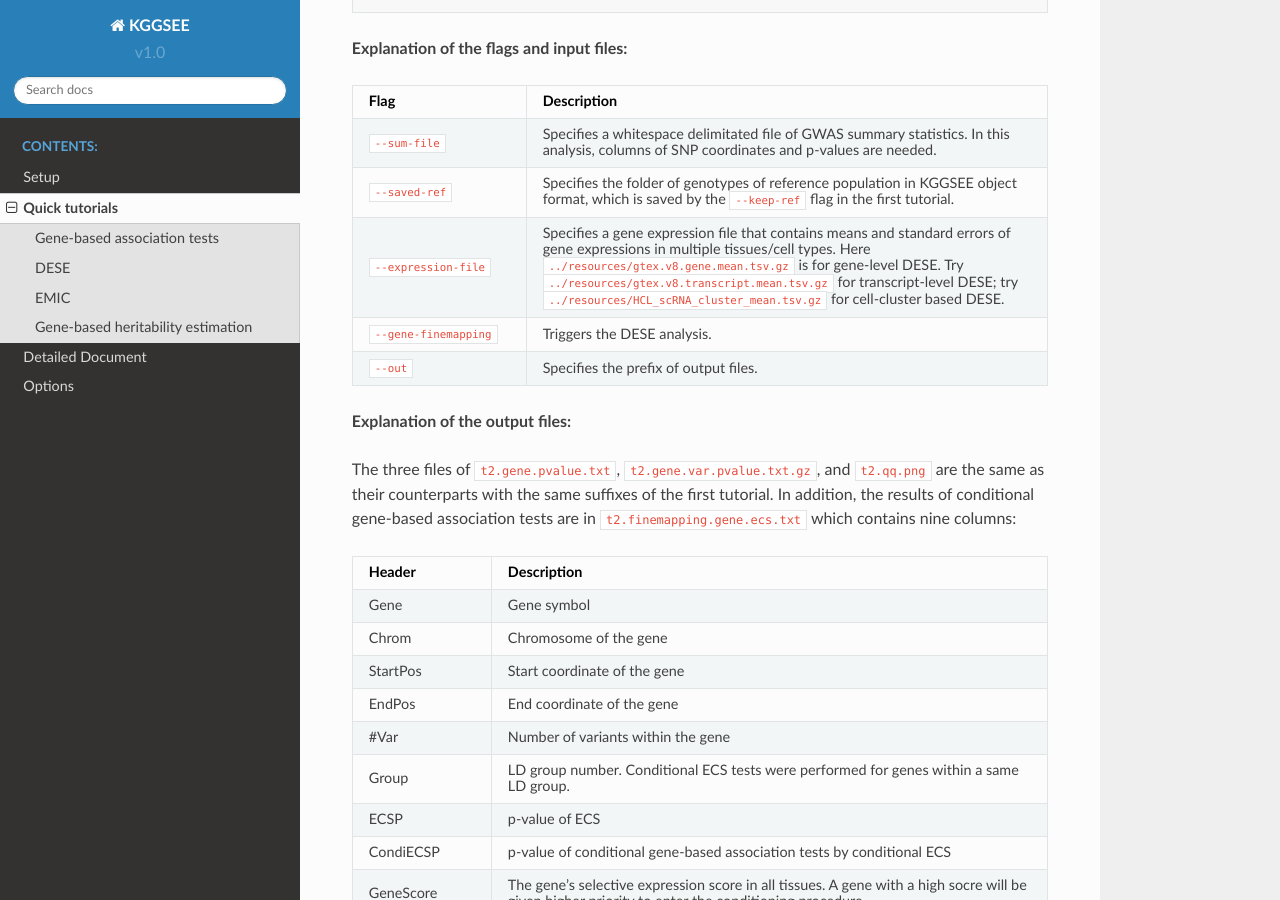
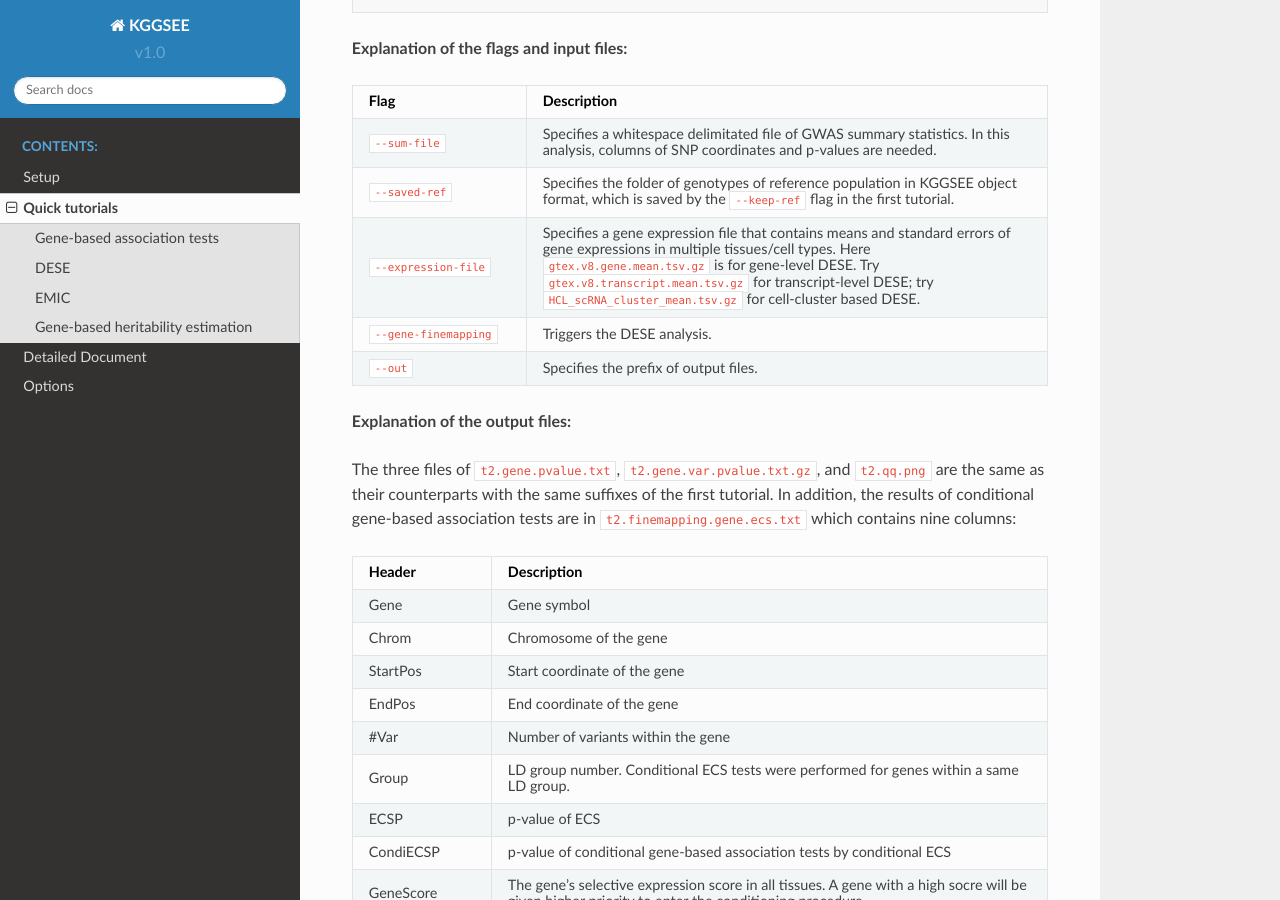
Before and after one commit to pmglab/KGGSEE, a Sphinx documentation site: the page built from doc/source/quick_tutorials.rst, in a window 1280 px wide and 900 px high, scrolled down 1867 px. Built offline with Sphinx 7.4.7 and the Read the Docs theme 2.0.0, drawn with Linux system fonts in a browser that asks for light colours.

Commit message:
Update quick_tutorials.rst

```diff
--- a/doc/source/quick_tutorials.rst
+++ b/doc/source/quick_tutorials.rst
@@ -109,7 +109,7 @@
    * - ``--saved-ref``
      - Specifies the folder of genotypes of reference population in KGGSEE object format, which is saved by the ``--keep-ref`` flag in the first tutorial.
    * - ``--expression-file``
-     - Specifies a gene expression file that contains means and standard errors of gene expressions in multiple tissues/cell types. Here ``../resources/gtex.v8.gene.mean.tsv.gz`` is for gene-level DESE. Try ``../resources/gtex.v8.transcript.mean.tsv.gz`` for transcript-level DESE; try ``../resources/HCL_scRNA_cluster_mean.tsv.gz`` for cell-cluster based DESE.
+     - Specifies a gene expression file that contains means and standard errors of gene expressions in multiple tissues/cell types. Here ``gtex.v8.gene.mean.tsv.gz`` is for gene-level DESE. Try ``gtex.v8.transcript.mean.tsv.gz`` for transcript-level DESE; try ``HCL_scRNA_cluster_mean.tsv.gz`` for cell-cluster based DESE.
    * - ``--gene-finemapping``
      - Triggers the DESE analysis.
    * - ``--out``
```
